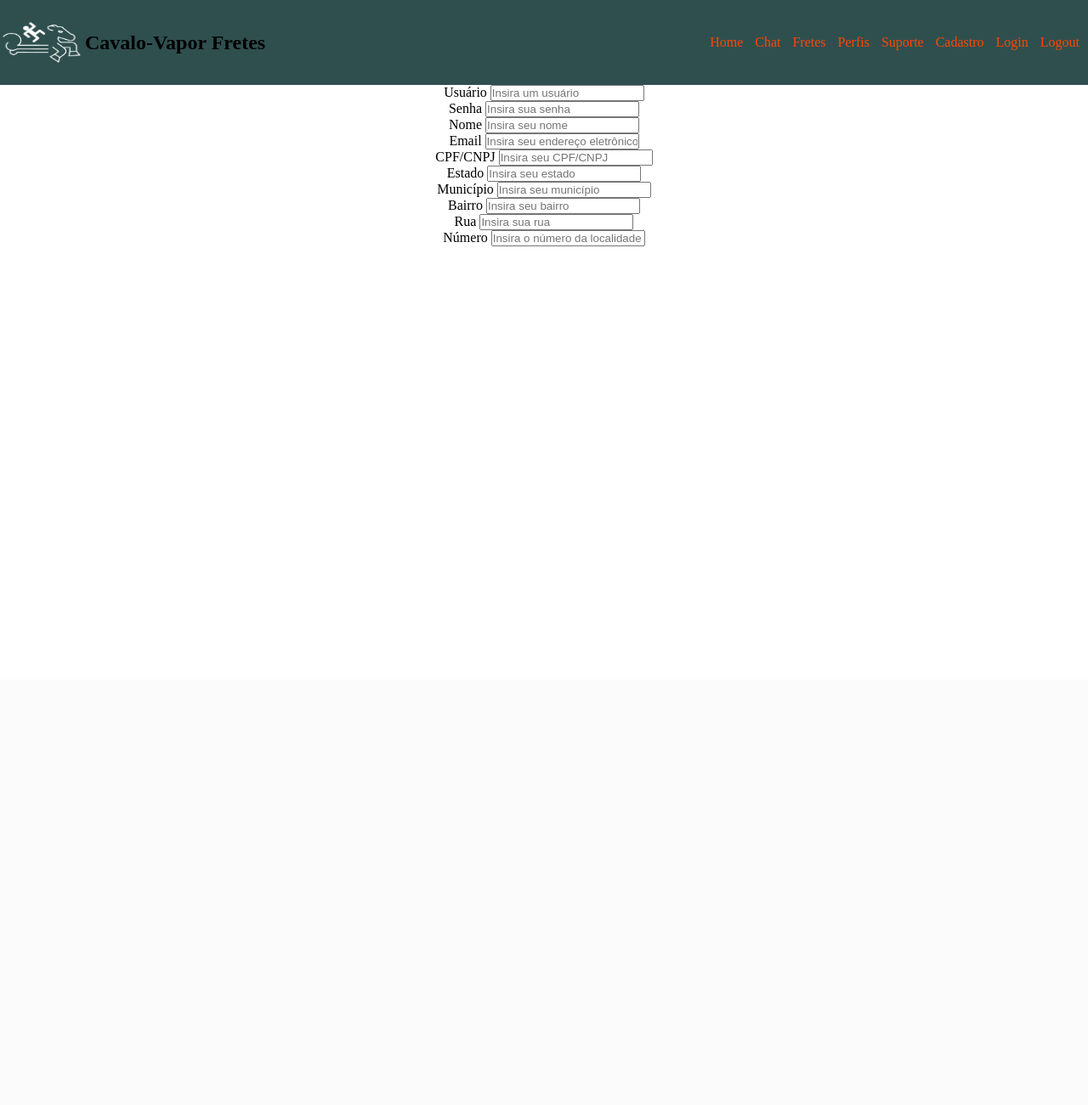
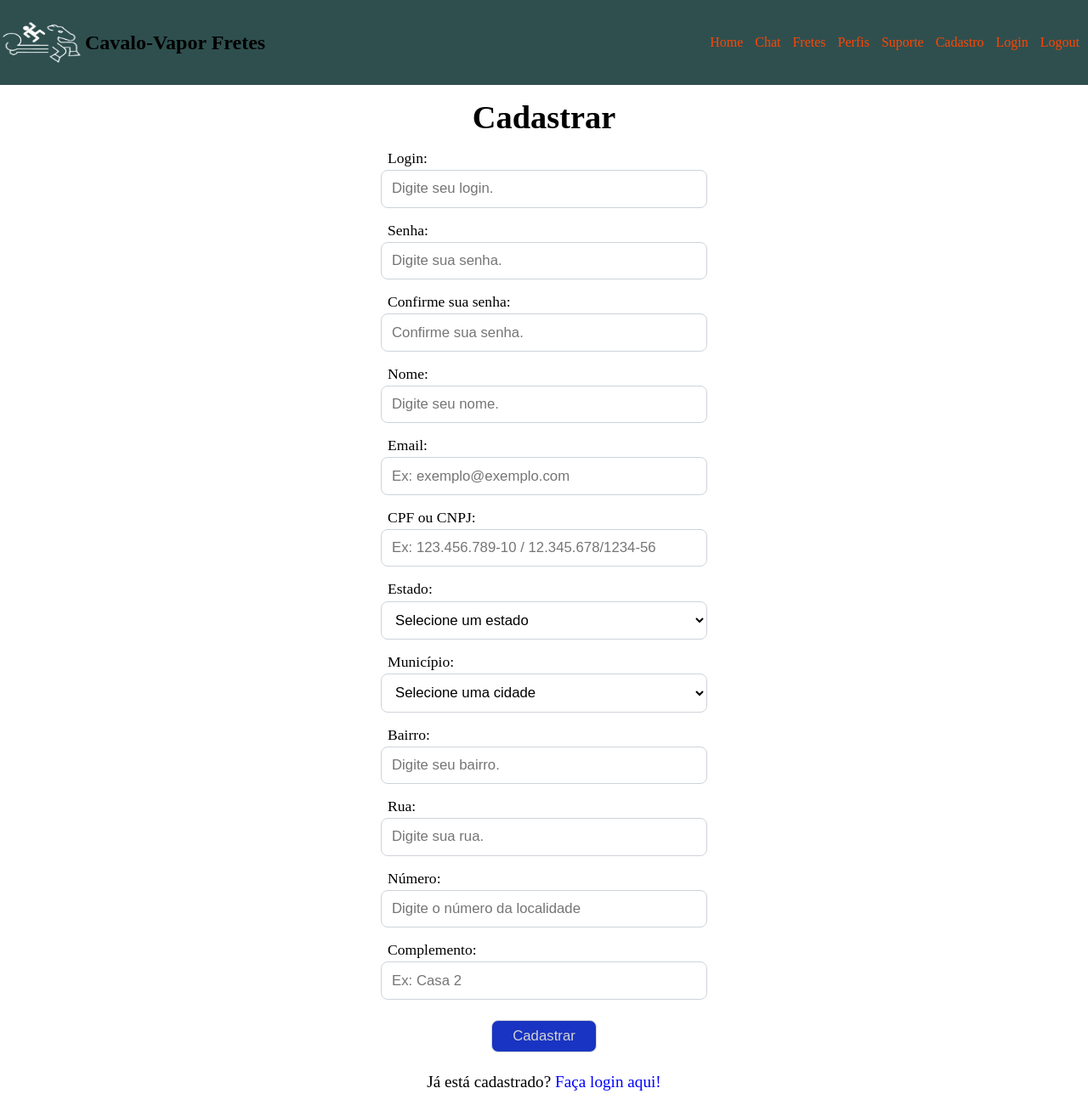
Before and after one commit to Welitondpm/ProjetoIntegrador, a Django app: template cavalo_vapor/templates/cavalo_vapor/cadastro.html in a window 1280 px wide. Shown: the whole page at 85% size. Before the commit the page ends 290 px from the top, so only its background shows below. Run offline with Django 3.2, Linux system fonts and the light colour scheme; the template is opened without the code that fills it, so the values that code supplies are empty.

Commit message:
Modelo base do login, cadastro e suporte finalizados, css do login e cadastro mesclados em um só.

```diff
--- a/cavalo_vapor/static/cavalo_vapor/css/base_layout.css
+++ b/cavalo_vapor/static/cavalo_vapor/css/base_layout.css
@@ -1,6 +1,7 @@
 *{
     margin: 0px;
     padding: 0px;
+    box-sizing: border-box;
 }
 
 a{
--- a/cavalo_vapor/static/cavalo_vapor/css/index.css
+++ b/cavalo_vapor/static/cavalo_vapor/css/index.css
@@ -1,6 +1,5 @@
 *{
-  padding: 0;
-  margin: 0;
+  box-sizing: border-box;
 }
 
 .menu{
--- /dev/null
+++ b/cavalo_vapor/static/cavalo_vapor/css/login_cadastro.css
@@ -0,0 +1,74 @@
+/* Estilo Igual Para Ambos */
+
+*{
+    box-sizing: border-box;
+}
+
+.conteudo{
+    display: flex;
+    flex-direction: column;
+    align-items: center;
+}
+
+.formulario{
+    width: 30%;
+    font-size: 1.1rem;
+}
+
+.formulario input,select{
+    width: 100%;
+    border-radius: 0.5rem;
+    font-size: 1.05rem;
+    margin-top: 0.2rem;
+    margin-bottom: 1rem;
+    border: 1px solid #ced4da;
+    padding: 0.7rem 0.75rem;
+    background-color: #FFF;
+}
+
+.formulario input:focus,select:focus{
+    outline-color: chartreuse;
+}
+
+.formulario label{
+    margin: 0rem 0.5rem;
+}
+
+.formulario div{
+    width: 100%;
+    display: flex;
+    justify-content: center;
+}
+
+.formulario button{
+    transition: 0.3s;
+    padding: 0.5rem 1.5rem;
+    border-radius: 0.5rem;
+    font-size: 1.05rem;
+    border: solid lightgray 1px;
+    background-color: rgba(0, 31, 188, 0.9);
+    margin: 0.5rem;
+    color: lightgrey;
+}
+
+.formulario button:hover{
+    background-color: rgba(5, 40, 183, 0.835);
+}
+
+.conteudo span{
+    margin: 1rem 0.5rem;
+    font-size: 1.2rem;
+}
+
+/* Estilos epecífico Cadastro */
+
+
+
+/* Estilos epecífico Login */
+
+.formulario .esqueceu_senha{
+    width: 100%;
+    margin-top: -0.5rem;
+    display: flex;
+    justify-content: flex-end;
+}
--- a/cavalo_vapor/templates/cavalo_vapor/cadastro.html
+++ b/cavalo_vapor/templates/cavalo_vapor/cadastro.html
@@ -1,66 +1,69 @@
 {% extends "cavalo_vapor/base_layout.html" %}
 {% block style %}
-  {% load static %}
-  <link rel="stylesheet" type="text/css" href="{% static 'cavalo_vapor/css/cadastro.css' %}">
+{% load static %}
+<link rel="stylesheet" type="text/css" href="{% static 'cavalo_vapor/css/login_cadastro.css' %}">
 {% endblock %}
 {% block script %}{% endblock %}
 {% block title %} Cavalo-Vapor Fretes | Cadastro {% endblock %}
 {% block conteudo %}
 
-<center>
-  <div>
-    <div>
-    <span>Usuário</span>
-      <input type="text" placeholder="Insira um usuário" required>
-    </div>
+<div class="conteudo">
+  <span>
+    <h1>Cadastrar</h1>
+  </span>
+  <div class="formulario">
+    <form method="POST" action="">
+      <label for="login">Login: </label>
+      <input type="text" name="login" id="login" placeholder="Digite seu login." required>
 
-    <div>
-      <span>Senha</span>
-      <input type="text" placeholder="Insira sua senha" required>
-    </div>
+      <label for="senha">Senha: </label>
+      <input type="password" name="senha" id="senha" placeholder="Digite sua senha." required>
 
-    <div>
-      <span>Nome</span>
-      <input type="text" placeholder="Insira seu nome" required>
-    </div>
+      <label for="senha_confirm">Confirme sua senha: </label>
+      <input type="password" name="senha_confirm" id="senha_confirm" placeholder="Confirme sua senha." required>
 
-    <div>
-      <span>Email</span>
-    <input type="text" placeholder="Insira seu endereço eletrônico" required>
-    </div>
+      <label for="nome">Nome: </label>
+      <input type="text" name="nome" id="nome" placeholder="Digite seu nome." required>
 
-    <!-- coloquei somente cpf para exemplificar, posteriormente adicionamos a separação entre pf e pj -->
-    <div>
-      <span>CPF/CNPJ</span>
-      <input type="text" placeholder="Insira seu CPF/CNPJ" required>
-    </div>
+      <label for="email">Email: </label>
+      <input type="email" name="email" id="email" placeholder="Ex: exemplo@exemplo.com" required>
 
-    <div>
-      <span>Estado</span>
-      <input type="text" placeholder="Insira seu estado" required>
-    </div>
+      <label for="cpf_cnpj">CPF ou CNPJ: </label>
+      <input type="text" name="cpf_cnpj" id="cpf_cnpj" placeholder="Ex: 123.456.789-10 / 12.345.678/1234-56" required>
 
-    <div>
-      <span>Município</span>
-      <input type="text" placeholder="Insira seu município" required>
-    </div>
 
-    <div>
-      <span>Bairro</span>
-      <input type="text" placeholder="Insira seu bairro" required>
-    </div>
+      <label for="estado">Estado: </label>
+      <select name="estado" id="estado" required>
+        <option value="">Selecione um estado</option>
+        <option value="0">...</option>
+      </select>
 
-    <div>
-      <span>Rua</span>
-      <input type="text" placeholder="Insira sua rua" required>
-    </div>
+      <br>
 
-    <div>
-      <span>Número</span>
-      <input type="text" placeholder="Insira o número da localidade" required>
-    </div>
+      <label for="municipio">Município: </label>
+      <select name="municipio" id="municipio" required>
+        <option value="">Selecione uma cidade</option>
+        <option value="0">...</option>
+      </select>
+
+      <label for="bairro">Bairro: </label>
+      <input type="text" name="bairro" id="bairro" placeholder="Digite seu bairro." required>
+
+      <label for="rua">Rua: </label>
+      <input type="text" name="rua" id="rua" placeholder="Digite sua rua." required>
+
+      <label for="numero">Número: </label>
+      <input type="number" name="numero" id="numero" placeholder="Digite o número da localidade" required>
+
+      <label for="complemento">Complemento: </label>
+      <input type="text" name="complemento" id="complemento" placeholder="Ex: Casa 2" required>
+
+      <div>
+        <button type="submit">Cadastrar</button>
+      </div>
+    </form>
   </div>
-
-</center>
+  <span>Já está cadastrado? <a href="login">Faça login aqui!</a></span>
+</div>
 
 {% endblock %}
--- a/cavalo_vapor/templates/cavalo_vapor/perfis.html
+++ b/cavalo_vapor/templates/cavalo_vapor/perfis.html
@@ -21,7 +21,11 @@
   </select>
   <input type="checkbox" name="pessoa_fisica_filtro" id="pessoa_fisica_filtro">Pessoa Física
   <input type="checkbox" name="pessoa_juridica_filtro" id="pessoa_juridica_filtro">Pessoa Jurídica
-    <input type="checkbox" name="presta_frete_filtro" id="presta_frete_filtro">Caminhoneiro ou transportadora?
+  <select name="tipo_de_perfil" id="tipo_de_perfil_filtro">
+    <option value="qualquer">Qualquer usuário</option>
+    <option value="prestador">Usuários que realizam fretes</option>
+    <option value="empregador">Usuários que contratam fretes</option>
+  </select>
   <select name="tipo_de_carreta_filtro" id="tipo_de_carreta_filtro">
     <option value="">Tipo de Carreta</option>
     <option value="gran">Graneleiro</option>
```
Also changed, not shown: cavalo_vapor/static/cavalo_vapor/css/suporte.css (+70 -0 lines), cavalo_vapor/templates/cavalo_vapor/chat.html (+20 -5 lines), cavalo_vapor/templates/cavalo_vapor/chat_individual.html (+19 -3 lines), cavalo_vapor/templates/cavalo_vapor/login.html (+27 -16 lines), cavalo_vapor/templates/cavalo_vapor/suporte.html (+64 -5 lines), cavalo_vapor/static/cavalo_vapor/css/cadastro.css (deleted), cavalo_vapor/static/cavalo_vapor/css/login.css (deleted). Lines whose indentation alone changed are shown as unchanged.
